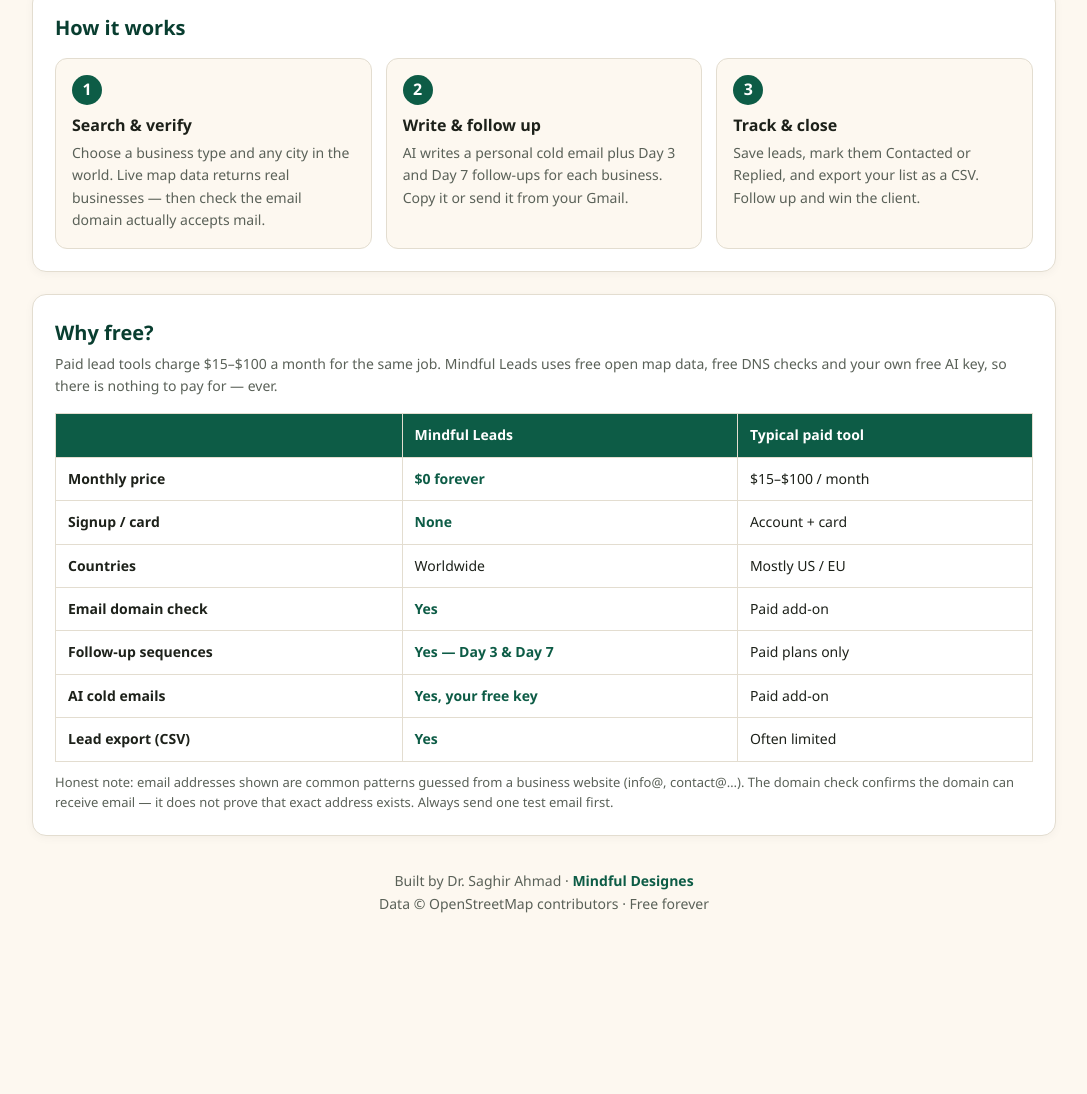
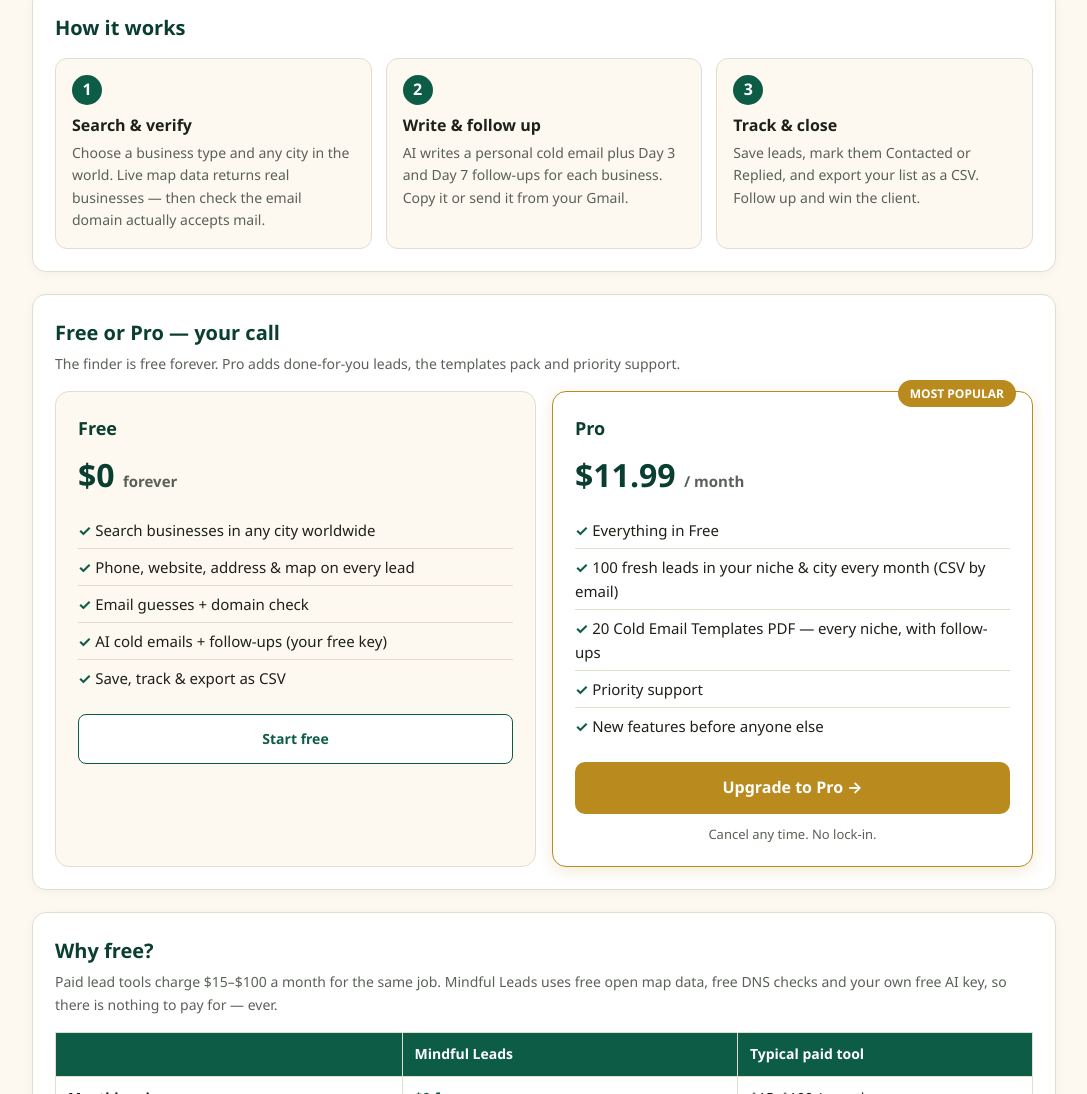
Before and after one commit to DrSAhmad/DrSAhmad.github.io, a plain HTML site: page mindful-leads.html in a window 1280 px wide. Shown: the part 1088-2182 px from the top of the page, without its empty margins (96-1183 px from the left). Before the commit the page ends 2043 px from the top, so only its background shows below. Drawn offline with Linux system fonts and the light colour scheme.

Commit message:
Add Pro pricing — $11.99/month

```diff
--- a/mindful-leads.html
+++ b/mindful-leads.html
@@ -97,6 +97,19 @@
   .compare th{background:var(--emerald); color:#fff;}
   .compare td:first-child{font-weight:600;}
   .free{color:var(--emerald); font-weight:700;}
+  .pricing{display:grid; grid-template-columns:1fr 1fr; gap:16px; margin-top:16px;}
+  @media(max-width:640px){.pricing{grid-template-columns:1fr;}}
+  .plan{border:1.5px solid var(--line); border-radius:14px; padding:22px; background:var(--cream);}
+  .plan.pro{border-color:var(--gold); background:#fff; box-shadow:0 4px 16px rgba(185,138,30,.18); position:relative;}
+  .plan .tag{position:absolute; top:-12px; right:16px; background:var(--gold); color:#fff; font-size:12px; font-weight:700; padding:4px 12px; border-radius:999px;}
+  .plan h3{font-size:18px; color:var(--emerald-dark);}
+  .plan .price{font-size:32px; font-weight:800; color:var(--emerald-dark); margin:6px 0 2px;}
+  .plan .price span{font-size:15px; font-weight:600; color:var(--muted);}
+  .plan ul{list-style:none; margin:12px 0 18px;}
+  .plan ul li{padding:6px 0; font-size:15px; border-bottom:1px solid var(--line);}
+  .plan ul li:last-child{border-bottom:none;}
+  .plan ul li::before{content:"✓ "; color:var(--emerald); font-weight:700;}
+  .plan .btn{display:block; text-align:center; width:100%;}
   footer{margin:34px 0 40px; text-align:center; color:var(--muted); font-size:14px;}
   footer a{color:var(--emerald); font-weight:600; text-decoration:none;}
   .key-row{display:flex; gap:8px; margin-top:10px;}
@@ -224,6 +237,39 @@
       <div class="step"><div class="num">1</div><h3>Search &amp; verify</h3><p>Choose a business type and any city in the world. Live map data returns real businesses — then check the email domain actually accepts mail.</p></div>
       <div class="step"><div class="num">2</div><h3>Write &amp; follow up</h3><p>AI writes a personal cold email plus Day 3 and Day 7 follow-ups for each business. Copy it or send it from your Gmail.</p></div>
       <div class="step"><div class="num">3</div><h3>Track &amp; close</h3><p>Save leads, mark them Contacted or Replied, and export your list as a CSV. Follow up and win the client.</p></div>
+    </div>
+  </div>
+
+  <div class="card">
+    <h2>Free or Pro — your call</h2>
+    <p class="sub">The finder is free forever. Pro adds done-for-you leads, the templates pack and priority support.</p>
+    <div class="pricing">
+      <div class="plan">
+        <h3>Free</h3>
+        <div class="price">$0 <span>forever</span></div>
+        <ul>
+          <li>Search businesses in any city worldwide</li>
+          <li>Phone, website, address &amp; map on every lead</li>
+          <li>Email guesses + domain check</li>
+          <li>AI cold emails + follow-ups (your free key)</li>
+          <li>Save, track &amp; export as CSV</li>
+        </ul>
+        <a class="btn btn-ghost" href="#searchBtn" onclick="document.getElementById('city').focus(); return false;" style="display:block; text-align:center; text-decoration:none; padding:13px;">Start free</a>
+      </div>
+      <div class="plan pro">
+        <span class="tag">MOST POPULAR</span>
+        <h3>Pro</h3>
+        <div class="price">$11.99 <span>/ month</span></div>
+        <ul>
+          <li>Everything in Free</li>
+          <li>100 fresh leads in your niche &amp; city every month (CSV by email)</li>
+          <li>20 Cold Email Templates PDF — every niche, with follow-ups</li>
+          <li>Priority support</li>
+          <li>New features before anyone else</li>
+        </ul>
+        <a class="btn btn-gold" href="https://mindfuldesignes.gumroad.com/l/tyejpl" target="_blank" rel="noopener">Upgrade to Pro →</a>
+        <p class="small" style="text-align:center; margin-top:10px;">Cancel any time. No lock-in.</p>
+      </div>
     </div>
   </div>
 
```
